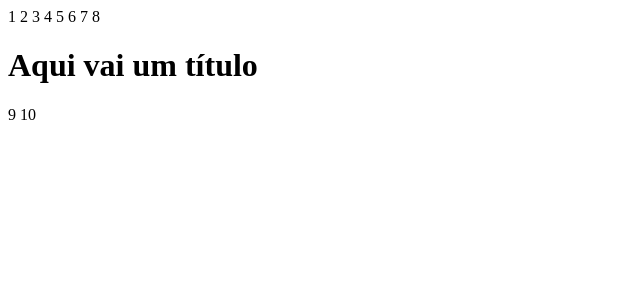
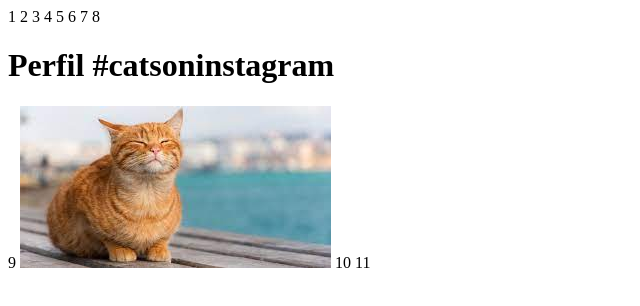
Before and after one commit to caiogomesxx/atividadeQa, a plain HTML site: page index.html in a window 1280 px wide. Shown: the whole page, without its empty margins (0-640 px from the left). Drawn offline with Linux system fonts and the light colour scheme.

Commit message:
adicionando imagem de gato

```diff
--- a/index.html
+++ b/index.html
@@ -1,10 +1,11 @@
 1 <!DOCTYPE html>
 2 <html lang="pt-br">
 3  <head>
-4 <title>Título da página</title>
-5 <meta charset="utf-8">
-6 </head>
-7 <body>
-8 <h1>Aqui vai um título</h1>
-9 </body>
-10 </html>
+4    <title>Fanpage de animais</title>
+5   <meta charset="utf-8">
+6  </head>
+7  <body>
+8    <h1>Perfil #catsoninstagram</h1>
+9  <img src="./imgs/gato.jpg" />
+10  </body>
+11 </html>
```
Also changed, not shown: imgs/gato.jpg (added).
